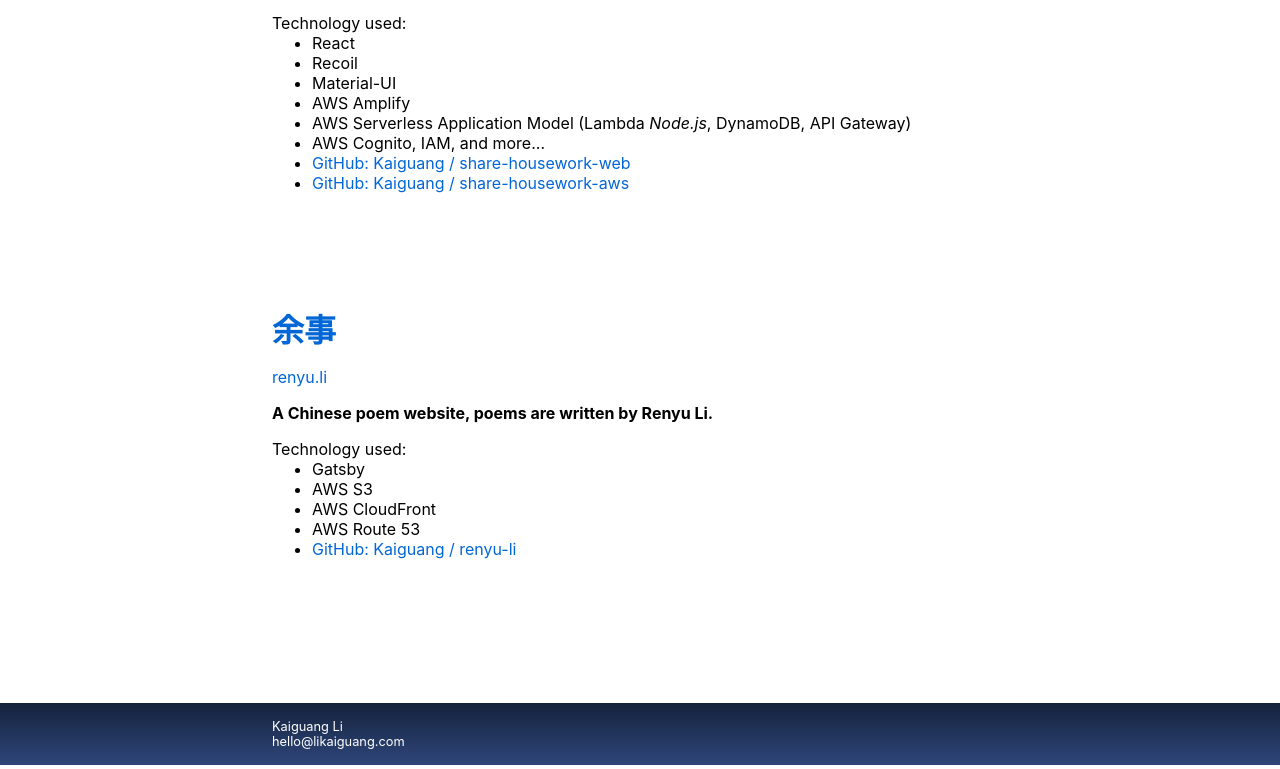
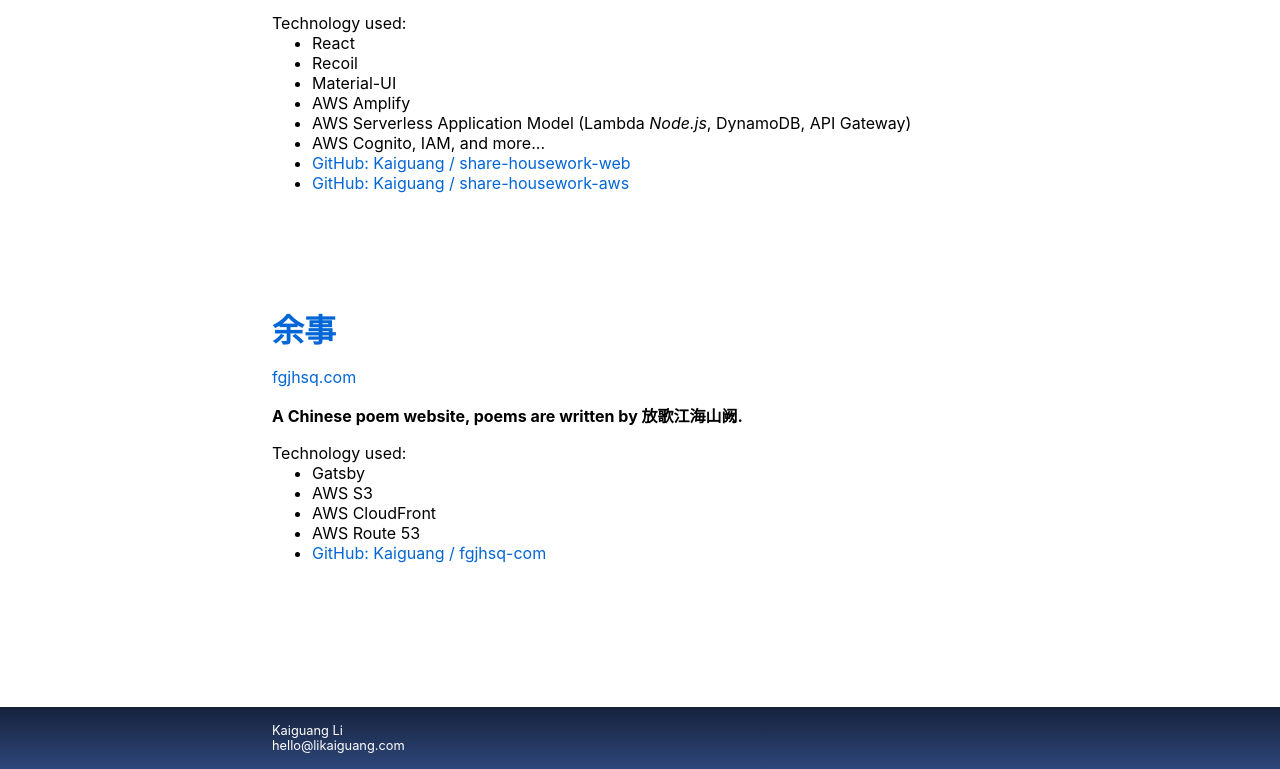
Before and after one commit to Kaiguang/likaiguang-com, a Gatsby site: page /projects in a window 1280 px wide. Shown: the part 994-1763 px from the top of the page. Built offline with nearby package versions, Linux system fonts and the light colour scheme; Gatsby itself is replaced by a stand-in of ours.

Commit message:
Update projects information

```diff
--- a/src/pages/projects.js
+++ b/src/pages/projects.js
@@ -109,16 +109,16 @@
       </div>
 
       <div className={styles.projectContainer}>
-        <a href="https://renyu.li/" target="_blank" rel="noreferrer" className={styles.projectName}>
+        <a href="https://fgjhsq.com/" target="_blank" rel="noreferrer" className={styles.projectName}>
           余事
         </a>
         <p>
-          <a href="https://renyu.li/" target="_blank" rel="noreferrer">
-            renyu.li
+          <a href="https://fgjhsq.com/" target="_blank" rel="noreferrer">
+            fgjhsq.com
           </a>
         </p>
         <p>
-          <strong>A Chinese poem website, poems are written by Renyu Li.</strong>
+          <strong>A Chinese poem website, poems are written by 放歌江海山阙.</strong>
         </p>
         <span>Technology used:</span>
         <ul>
@@ -127,8 +127,8 @@
           <li>AWS CloudFront</li>
           <li>AWS Route 53</li>
           <li>
-            <a href="https://github.com/Kaiguang/renyu-li" target="_blank" rel="noreferrer">
-              GitHub: Kaiguang / renyu-li
+            <a href="https://github.com/Kaiguang/fgjhsq-com" target="_blank" rel="noreferrer">
+              GitHub: Kaiguang / fgjhsq-com
             </a>
           </li>
         </ul>
```
